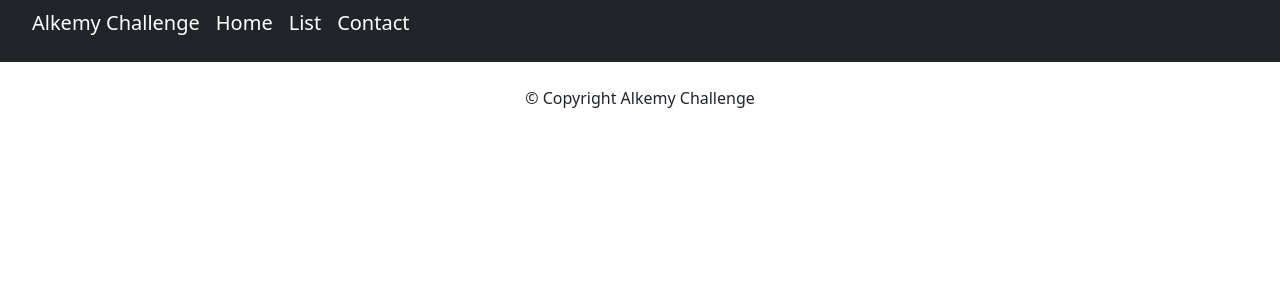
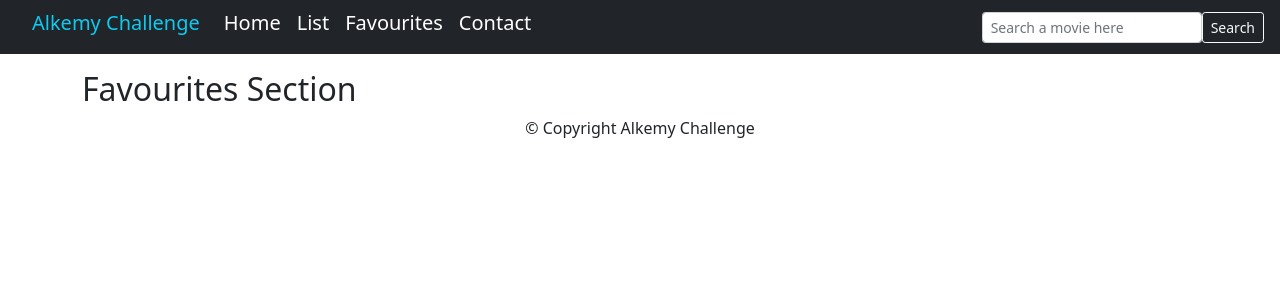
Before and after one commit to Chuly92/react-movielist, a React (Create React App) app: page /favourites in a window 1280 px wide. Shown: the top 300 px of the page. Built offline with nearby package versions, Linux system fonts and the light colour scheme; sample sign-in values are in the browser's storage.

Commit message:
24th March

```diff
--- a/src/App.js
+++ b/src/App.js
@@ -7,12 +7,74 @@ import { List } from "./components/List";
 import { Header } from './components/Header';
 import { Footer } from './components/Footer';
 import { Detail } from './components/Detail';
+import { Results } from './components/Results';
 
 //Styles
 import './css/App.css';
 import './css/bootstrap.min.css';
+import { Favourites } from './components/Favourites';
+import { useEffect, useState } from 'react';
 
 function App() {
+
+  const [favourites, setFavourites] = useState([]);
+
+  useEffect(() => {
+    const favsMoviesLocal = localStorage.getItem('favs');
+    console.log(favsMoviesLocal);
+
+    if(favsMoviesLocal != null){
+      const favsArray = JSON.parse(favsMoviesLocal);
+      setFavourites(favsArray);
+    }
+  }, [])
+
+  //Function to add or remove favourites
+  const addOrRemoveFromFavs = (e) => {
+
+    //Read localStorage to get items from fav (if exists)
+    const favMovies = localStorage.getItem('favs');
+    let tempMovieInFavs;
+
+    //Check the info from favs in localStorage
+    if (favMovies === null){
+      tempMovieInFavs = [];
+    } else {
+      tempMovieInFavs = JSON.parse(favMovies);
+    }
+    const btn = e.currentTarget;
+    const parent = btn.parentElement;
+    const imgURL = parent.querySelector('img').getAttribute('src');
+    const title = parent.querySelector('h5').innerText;
+    const overview = parent.querySelector('p').innerText;
+
+    //Get info from HTML
+    const movieData = {
+      imgURL, title, overview,
+      id: btn.dataset.movieId
+    };
+
+    //Save favourites data through data properties from HTML5
+    let movieIsInArray = tempMovieInFavs.find(e => e.id === movieData.id);
+
+    //If the movie isn't in favourites, it will be added
+    //Else the movie will be removed from favourites
+    if (!movieIsInArray) {
+      tempMovieInFavs.push(movieData);
+      localStorage.setItem('favs', JSON.stringify(tempMovieInFavs));
+      setFavourites(tempMovieInFavs);
+      console.log('Movie added to favourites');
+    } else {
+      let movieDeleted = tempMovieInFavs.filter(e => {
+        return e.id !== movieData.id;
+      });
+      localStorage.setItem('favs', JSON.stringify(movieDeleted));
+      setFavourites(movieDeleted);
+      console.log('Your movie was deleted from favourites');
+    }
+
+  };
+
   return (
     <>
       <Header />
@@ -20,8 +82,13 @@ function App() {
       <div className="container mt-3">
         <Routes>
           <Route exact path="/" element={<Login />} />
-          <Route path="/list" element={<List />} />
+          {/* <Route path="/list" element={<List />} /> */}
+
+          {/* In V6 router doesn't exist router anymore */}
+          <Route path="/list" element={ <List addOrRemoveFromFavs={addOrRemoveFromFavs} /> } />
           <Route path="/detail" element={<Detail />} />
+          <Route path="/results" element={ <Results addOrRemoveFromFavs={addOrRemoveFromFavs} />} />
+          <Route path="/favourites" element={<Favourites favourites={favourites} addOrRemoveFromFavs={addOrRemoveFromFavs}/>} />
         </Routes>
 
         <Footer />
--- /dev/null
+++ b/src/components/Buscador.js
@@ -0,0 +1,31 @@
+import React from 'react';
+import swAlert from '@sweetalert/with-react';
+import { useNavigate } from 'react-router-dom';
+
+export const Buscador = () => {
+
+  const navigate = useNavigate();
+
+  const handleSubmit = e => {
+    e.preventDefault();
+    const keyword = e.currentTarget.keyword.value.trim();
+
+    if(keyword.length < 2){
+      swAlert(<h4>Please write a movie to find</h4>)
+    }else {
+      e.currentTarget.keyword.value = '';
+      navigate(`/results?keyword=${keyword}`);
+    }
+
+    console.log(keyword);
+  }
+
+  return (
+    <form className="d-flex" onSubmit={handleSubmit}>
+      <label className="form-label mb-0 input-group-sm">
+        <input className="form-control" type="text" name="keyword" placeholder="Search a movie here"/>
+      </label>
+      <button type="submit" className="btn btn btn-outline-light btn-sm">Search</button>
+    </form>
+  )
+}
--- /dev/null
+++ b/src/components/Favourites.js
@@ -0,0 +1,53 @@
+import React from 'react'
+import { Link, Navigate } from 'react-router-dom';
+
+export const Favourites = ({favourites, addOrRemoveFromFavs}) => {
+
+  let token = sessionStorage.getItem('token');
+
+  // const [favourites, setFavourites] = useState([]);
+
+  // useEffect(() => {
+  //   const favsMoviesLocal = localStorage.getItem('favs');
+  //   console.log(favsMoviesLocal);
+
+  //   if(favsMoviesLocal != null){
+  //     const favsArray = JSON.parse(favsMoviesLocal);
+  //     setFavourites(favsArray);
+  //   }
+  // }, [])
+
+  return (
+
+    <>
+      {!token && <Navigate to="/" />}
+
+      <h2>Favourites Section</h2>
+      <div className="row">
+
+        {
+          favourites.map((e, index) =>{
+            return(
+              <div className="col-3" key={index}>
+                <div className="card my-4">
+                  <img src={e.imgURL} className="card-img-top" alt="..." />
+                  <button
+                    className="favourite-btn"
+                    onClick={addOrRemoveFromFavs}
+                    data-movie-id={e.id}
+                  >🖤</button>
+                  <div className="card-body">
+                    <h5 className="card-title">{e.title.substring(0, 30)}</h5>
+                    <p className="card-text">{e.overview.substring(0, 100)}...</p>
+                    <Link to={`/detail?movieID=${e.id}`} className="btn btn-primary">View Detail</Link>
+                  </div>
+                </div>
+              </div>
+
+            )
+          })
+        }
+      </div>
+    </>
+  )
+}
--- a/src/components/Footer.js
+++ b/src/components/Footer.js
@@ -1,19 +1,11 @@
 import React from 'react';
-import '../css/Footer.css';
 
 export const Footer = () => {
   return (
-    <footer>
-      <div className="footer-copyright text-center py-2">
-        <nav>
-          {/* <ul>
-            <li>
-              <a href="http://instagram.com" rel="noopener noreferrer">IG</a>
-            </li>
-          </ul> */}
-        </nav>
-        <p>© Copyright Alkemy Challenge</p>
-      </div>
-    </footer>
+    <div className="container ">
+      <footer className="footer">
+        <p className="text-center">© Copyright Alkemy Challenge</p>
+      </footer>
+    </div>
   )
 }
--- a/src/components/Header.js
+++ b/src/components/Header.js
@@ -1,19 +1,21 @@
-import {Link} from 'react-router-dom';
-
 import React from 'react';
+import { Link } from 'react-router-dom';
+import { Buscador } from './Buscador';
 
 export const Header = () => {
   return (
       <header>
-      <nav className="navbar navbar-dark bg-dark">
+        <nav className="nav navbar-expand-sm navbar-dark bg-dark">
           <ul>
-          <li>
-            <span className="navbar-brand mb-0 h1">Alkemy Challenge</span>
-            <Link className="navbar-brand" to="/">Home</Link>
-            <Link className="navbar-brand" to="/list">List</Link>
-            <Link className="navbar-brand" to="/contact">Contact</Link>
+            <li className="header-nav">
+              <span className="navbar-brand h1 text-info">Alkemy Challenge</span>
+              <Link className="navbar-brand mx-2" to="/">Home</Link>
+              <Link className="navbar-brand mx-2" to="/list">List</Link>
+              <Link className="navbar-brand mx-2" to="/favourites">Favourites</Link>
+              <Link className="navbar-brand mx-2" to="/contact">Contact</Link>
             </li>
           </ul>
+          <Buscador />
         </nav>
       </header>
   )
--- a/src/components/List.js
+++ b/src/components/List.js
@@ -3,7 +3,7 @@ import {Link, Navigate} from 'react-router-dom';
 import axios from 'axios';
 import swAlert from '@sweetalert/with-react';
 
-export const List = () => {
+export const List = ({addOrRemoveFromFavs}) => {
 
   // let token = localStorage.getItem('token');
   let token = sessionStorage.getItem('token');
@@ -28,7 +28,6 @@ export const List = () => {
 
   }, [setMoviesList]);
 
-  console.log(moviesList);
 
   // const navigate = useNavigate();
   // useEffect(() => {
@@ -52,6 +51,11 @@ export const List = () => {
               <div className="col-3" key={index}>
                 <div className="card my-4">
                   <img src={`${urlImage}${e.poster_path}`} className="card-img-top" alt="..." />
+                  <button
+                    className="favourite-btn"
+                    onClick={addOrRemoveFromFavs}
+                    data-movie-id={e.id}
+                  >🖤</button>
                   <div className="card-body">
                     <h5 className="card-title">{e.title.substring(0, 30)}</h5>
                     <p className="card-text">{e.overview.substring(0, 100)}...</p>
--- /dev/null
+++ b/src/components/Results.js
@@ -0,0 +1,66 @@
+import React, { useEffect, useState } from 'react';
+import { Link, Navigate } from 'react-router-dom';
+import axios from 'axios';
+import swAlert from '@sweetalert/with-react';
+
+export const Results = () => {
+
+  let token = sessionStorage.getItem('token');
+  let urlImage = 'https://image.tmdb.org/t/p/w500/';
+  const apiKey = 'bbd796043bd5e13e72d52b56d02cfbad';
+
+  let query = new URLSearchParams(window.location.search);
+  let keyword = query.get('keyword');
+
+  const [moviesResults, setMoviesResults] = useState([]);
+
+  useEffect(() => {
+    const endPoint = `https://api.themoviedb.org/3/search/movie?api_key=${apiKey}&language=en-US&page=1&include_adult=false&query=${keyword}`;
+
+    axios.get(endPoint)
+      .then(res => {
+        const moviesArray = res.data.results;
+        if(moviesArray.length === 0){
+          swAlert(
+            <h4>There aren't results for <em>{keyword}</em></h4>
+          )
+        }else{
+          setMoviesResults(moviesArray);
+        }
+      })
+      .catch(err => {
+        swAlert(
+            <h2>An error has occurred<br/>Please try again</h2>
+        )
+      })
+  }, [moviesResults, keyword]);
+
+
+  return (
+    <>
+      {!token && <Navigate to="/" />}
+
+      <h2>Your results for: <em>{keyword}</em></h2>
+      <div className="row">
+
+        {
+          moviesResults.map((e, index) => {
+            return (
+              <div className="col-4" key={index}>
+                <div className="card my-4">
+                  <img src={`${urlImage}${e.poster_path}`} className="card-img-top" alt="..." />
+                  <div className="card-body">
+                    <h5 className="card-title">{e.title.substring(0, 30)}</h5>
+                    {/* <p className="card-text">{e.overview.substring(0, 100)}...</p> */}
+                    <Link to={`/detail?movieID=${e.id}`} className="btn btn-primary">View Detail</Link>
+                  </div>
+                </div>
+              </div>
+
+            )
+          })
+        }
+      </div>
+    </>
+  )
+}
--- a/src/css/App.css
+++ b/src/css/App.css
@@ -1,4 +1,29 @@
-body {
-  background-color: salmon;
-  font-family:'Franklin Gothic Medium', 'Arial Narrow', Arial, sans-serif;
+.favourite-btn {
+  width: 30px;
+  height: 30px;
+  background-color: aliceblue;
+  border-radius: 30px;
+  display: flex;
+  justify-content: center;
+  align-items: center;
+  position: absolute;
+  right: 10px;
+  top: 10;
+  border: none;
+  font-size: 15px;
 }
+
+.header-nav{
+  margin-top: 0.5rem;
+  text-align: center;
+}
+
+.d-flex{
+  margin-left: auto;
+  margin-right: 1rem;
+  align-items: center;
+  text-align: right;
+  float: right;
+}
+
+body { padding-bottom: 70px; }
--- a/src/css/Footer.css
+++ /dev/null
@@ -1,3 +0,0 @@
-Footer {
-  text-align: center !important;
-}
```
Lines whose indentation alone changed are shown as unchanged.
